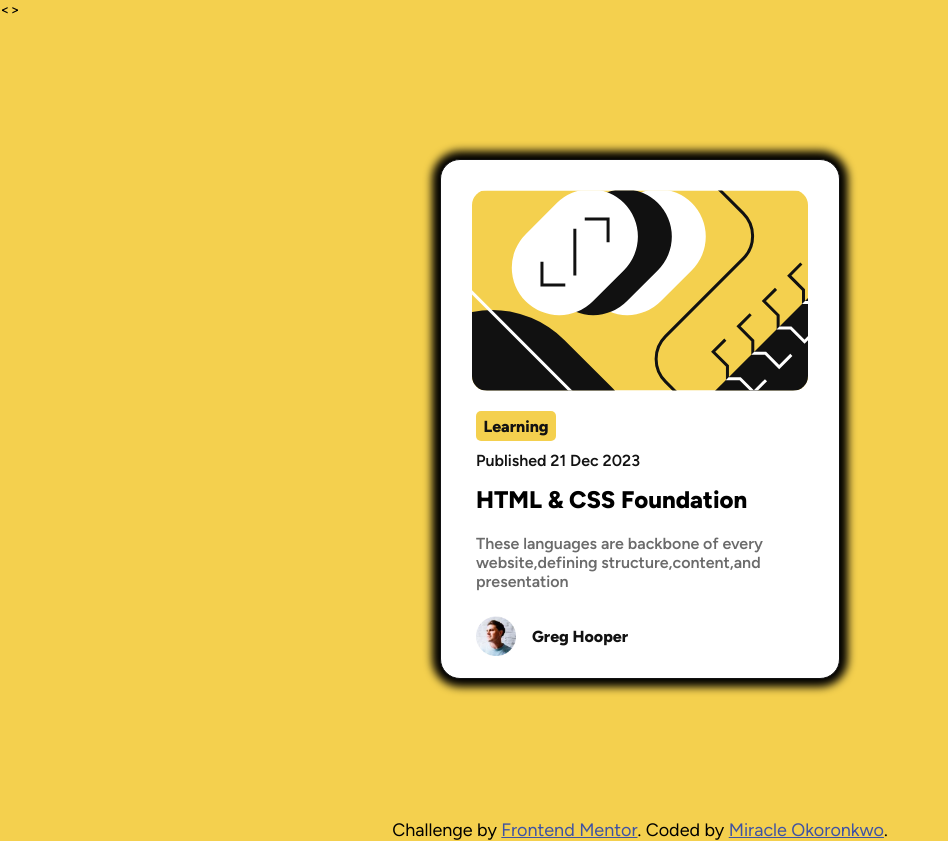
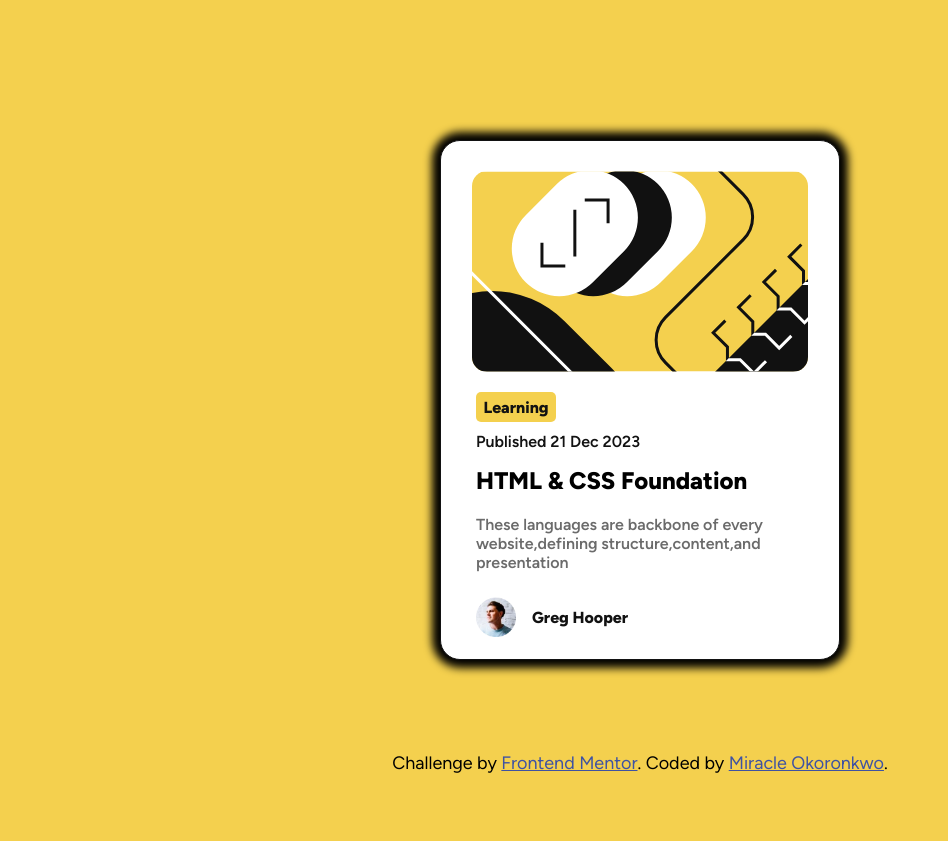
Before and after one commit to miracollo/blog-preview-card, a plain HTML site: page index.html in a window 1280 px wide. Shown: the whole page, without its empty margins (0-948 px from the left). Drawn offline with Linux system fonts and the light colour scheme.

Commit message:
problem solved

```diff
--- a/index.html
+++ b/index.html
@@ -1,6 +1,5 @@
 <!DOCTYPE html>
 <html lang="en">
-  <>
     <meta charset="UTF-8" />
     <meta name="viewport" content="width=device-width, initial-scale=1.0" />
     <!-- displays site properly based on user's device -->
@@ -19,6 +18,8 @@
       .attribution {
         font-size: 18px;
         text-align:center;
+        position: relative;
+        bottom: 3rem;
       }
       .attribution a {
         color: hsl(228, 45%, 44%);
```
